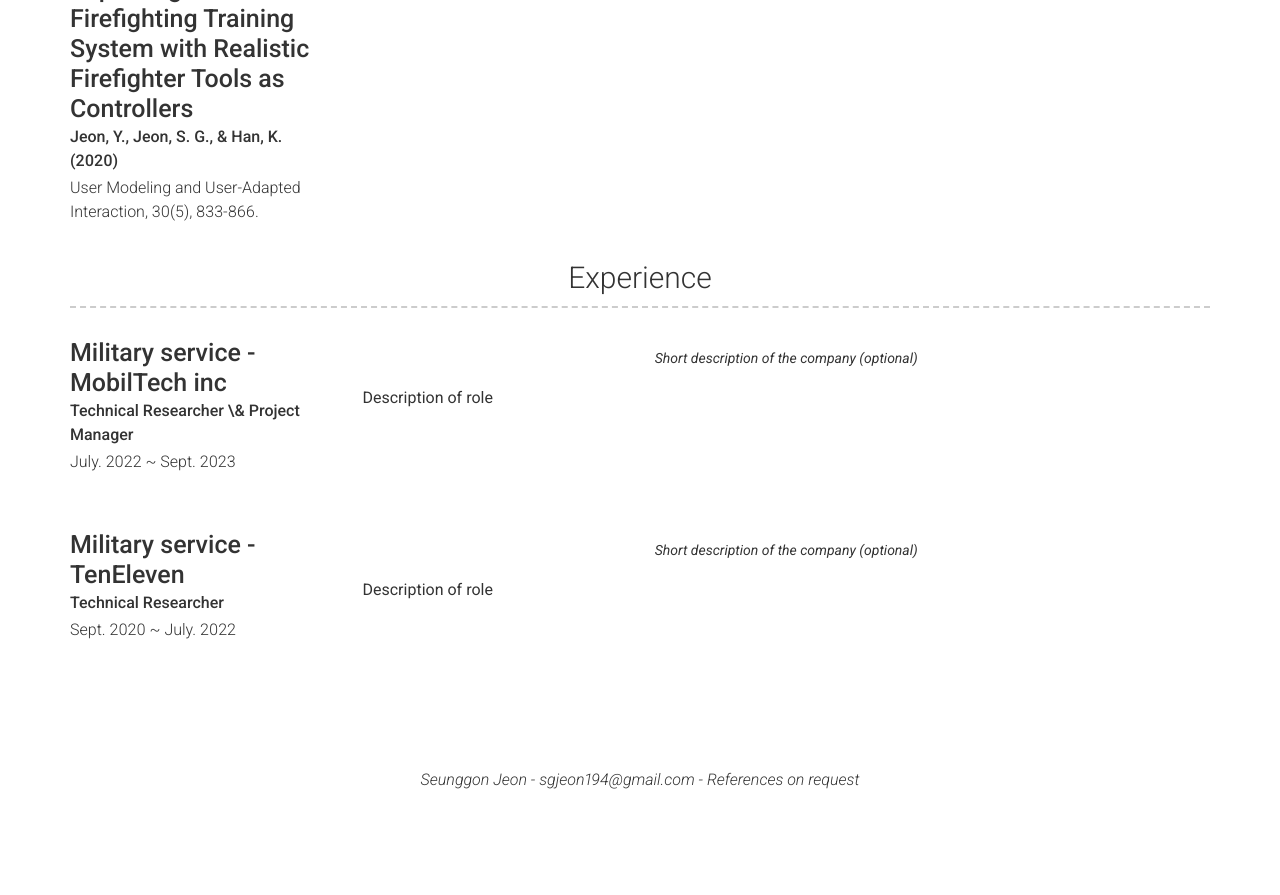
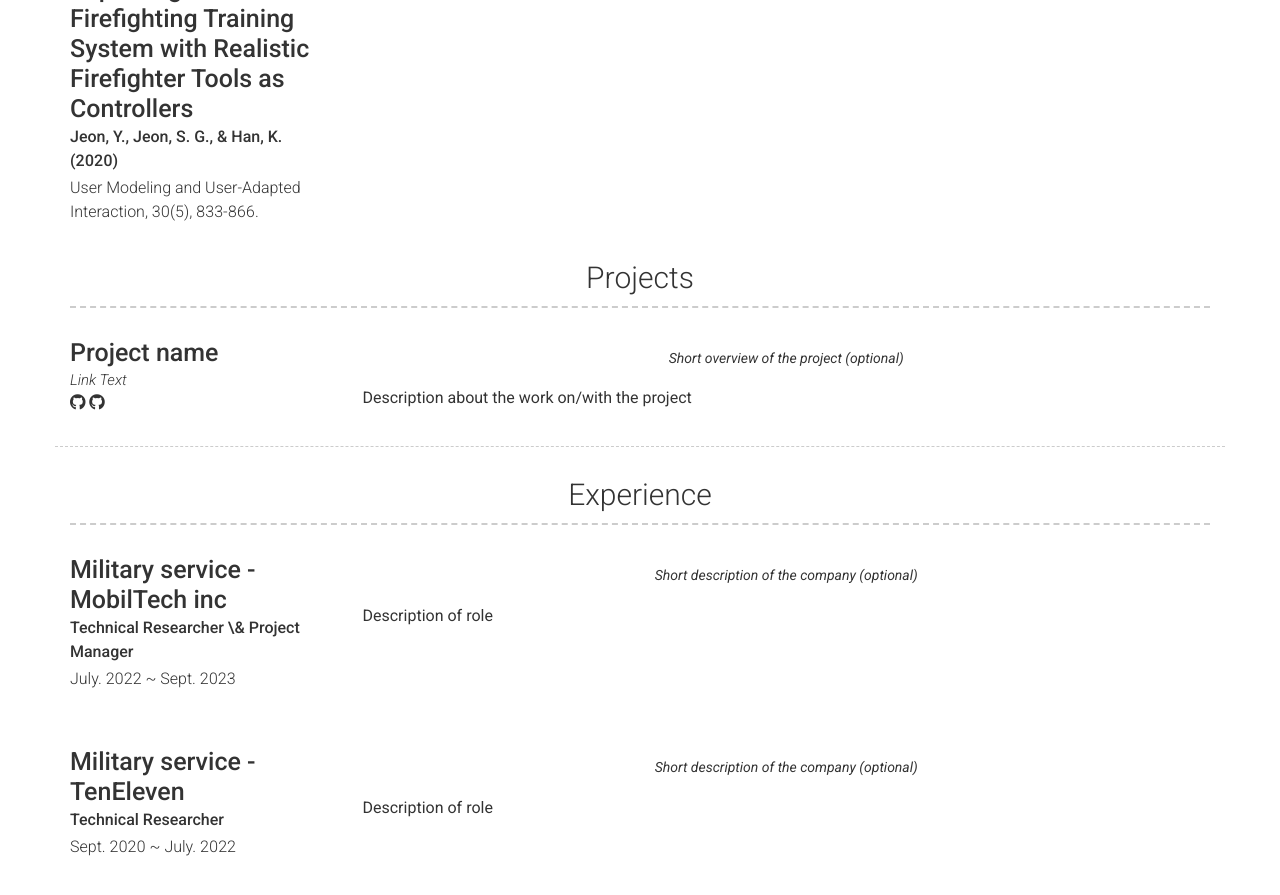
Before and after one commit to sgjeon194/sgjeon194.github.io, a Jekyll site: the page built from index.md, in a window 1280 px wide and 900 px high, scrolled down 663 px. Shown: the top 895 px of the window. Built offline with Jekyll 4.4.1, drawn with Linux system fonts in a browser that asks for light colours; nearby versions of some CDN libraries; before the commit the page ends 1462 px from its top, so only the background shows below that.

Commit message:
projects

```diff
--- a/_config.yml
+++ b/_config.yml
@@ -75,7 +75,26 @@ content:
         title: The More, the Better? Improving VR Firefighting Training System with Realistic Firefighter Tools as Controllers
         sub_title: Jeon, Y., Jeon, S. G., & Han, K. (2020)
         caption: User Modeling and User-Adapted Interaction, 30(5), 833-866.
-
+  - title: Projects # Title for the section
+    layout: list # Type of content section (list/text)
+    content:
+      - layout: left
+        border: weak  # Value of `weak` will display a weak border below this item. # Any
+                      # other value (or no value) means no border will be displayed
+        title: Project name
+        link: Link to project (eg. sproogen.github.io/modern-resume-theme)(optional)
+        link_text: Link Text
+        additional_links:
+          - title:  Github page for project (eg. sproogen/modern-resume-theme)
+            icon: fab fa-github
+            url: Link to project (eg. sproogen.github.io/modern-resume-theme)(optional)
+          - title:  Github page for project (eg. sproogen/modern-resume-theme)
+            icon: fab fa-github
+            url: Link to project (eg. sproogen.github.io/modern-resume-theme)(optional)
+        quote: >
+          Short overview of the project (optional)
+        description: | # this will include new lines to allow paragraphs
+          Description about the work on/with the project
   - title: Experience
     layout: list
     content:
```
